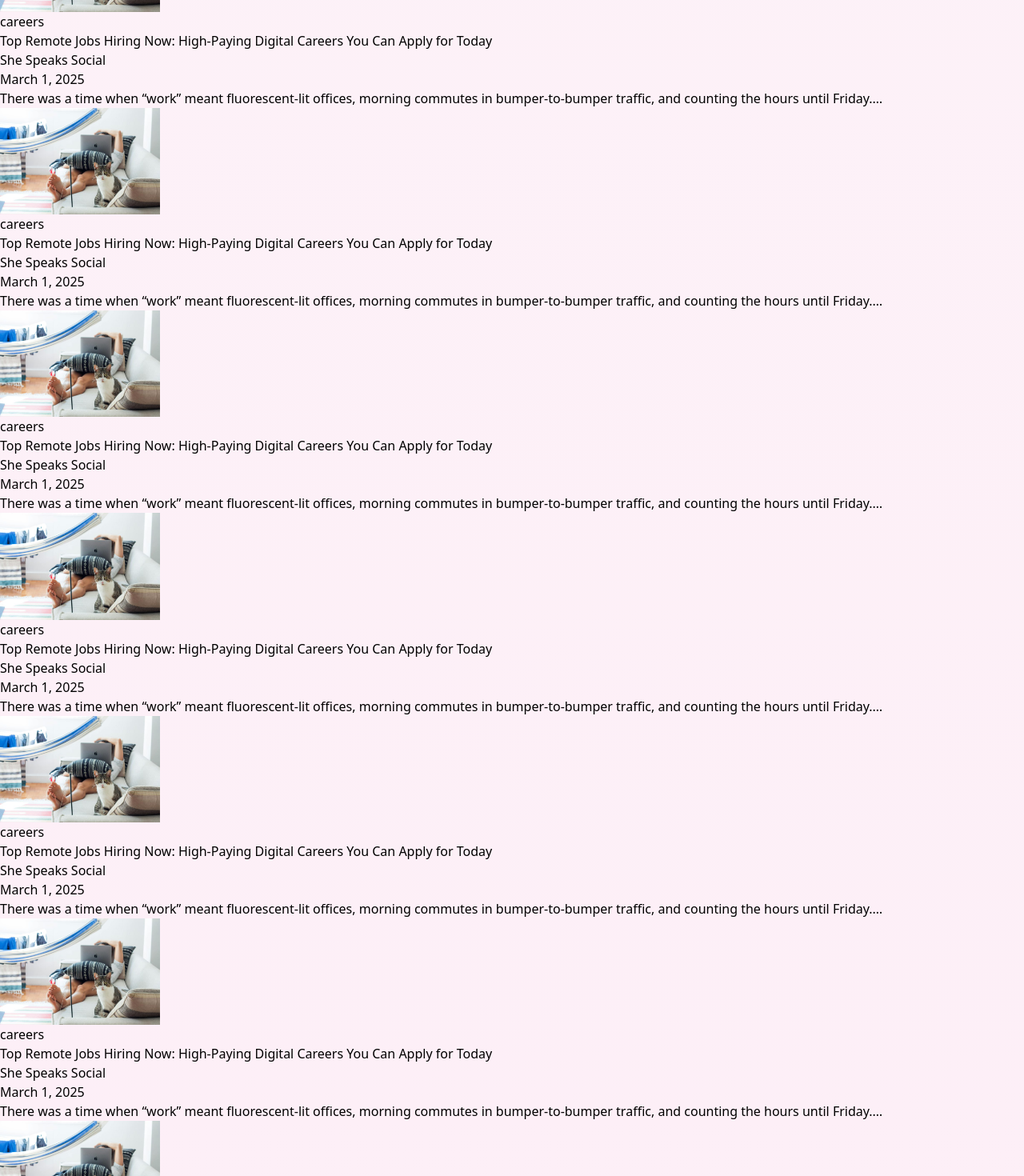
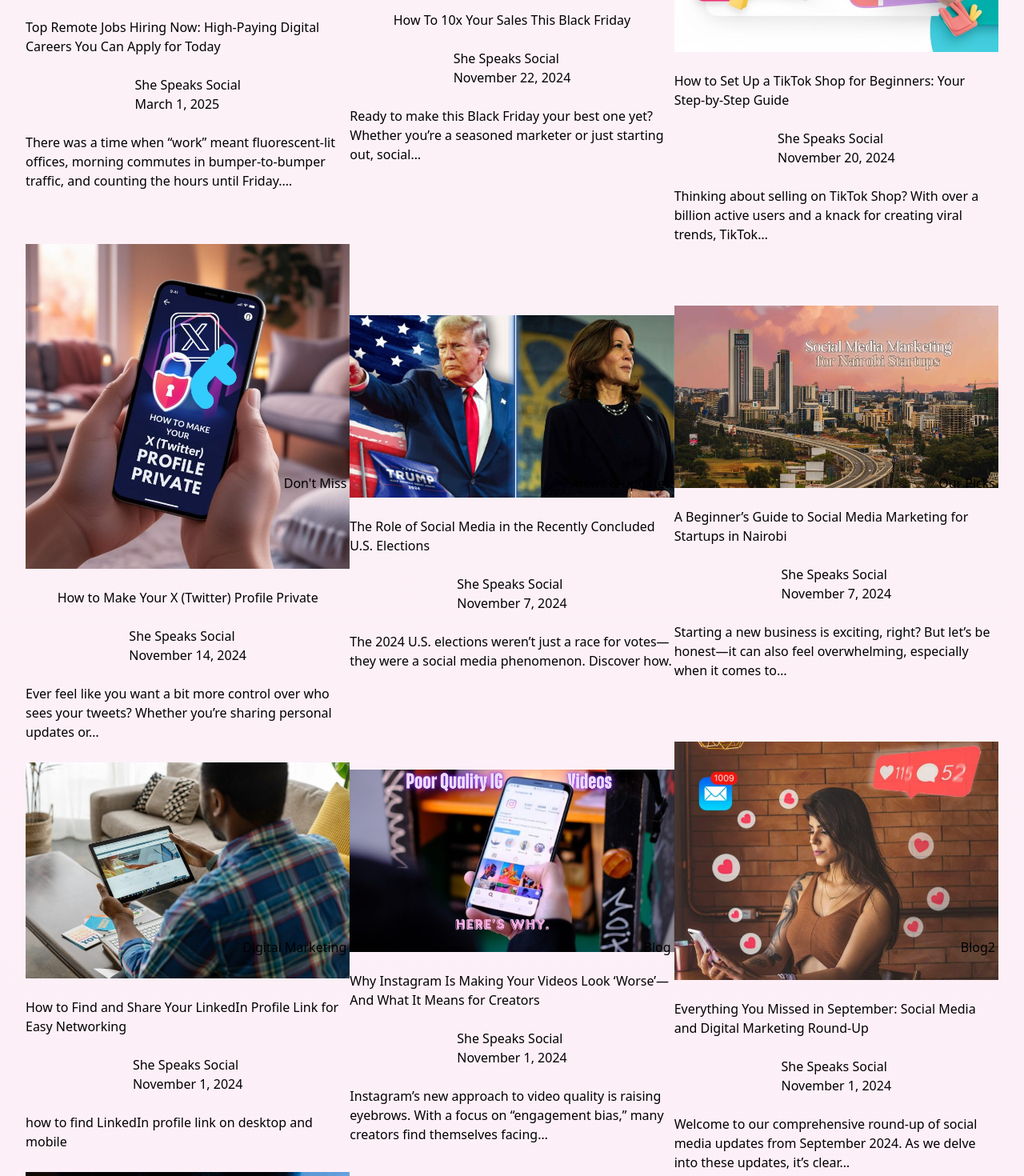
Before and after one commit to MatthewsRicky/shespeaksocial, a Next.js app: page /blog in a window 1280 px wide. Shown: the part 500-1970 px from the top of the page at 80% size. Built offline with nearby package versions, Linux system fonts and the light colour scheme.

Commit message:
styling the blog

```diff
--- a/components/Blog.tsx
+++ b/components/Blog.tsx
@@ -13,71 +13,87 @@ const Blog = () => {
 			date: "March 1, 2025",
 			author: "She Speaks Social",
 		},{
-			imageUrl: "/career.jpg",
-			imageAlt: "Career",
-			imageTitle: "careers",
-			title: "Top Remote Jobs Hiring Now: High-Paying Digital Careers You Can Apply for Today",
-			article: "There was a time when “work” meant fluorescent-lit offices, morning commutes in bumper-to-bumper traffic, and counting the hours until Friday.…",
-			date: "March 1, 2025",
+			imageUrl: "/blackfriday.jpg",
+			imageAlt: "Black Friday",
+			imageTitle: "Hot",
+			title: "How To 10x Your Sales This Black Friday",
+			article: "Ready to make this Black Friday your best one yet? Whether you’re a seasoned marketer or just starting out, social…",
+			date: "November 22, 2024",
 			author: "She Speaks Social",
 		},{
-			imageUrl: "/career.jpg",
-			imageAlt: "Career",
-			imageTitle: "careers",
-			title: "Top Remote Jobs Hiring Now: High-Paying Digital Careers You Can Apply for Today",
-			article: "There was a time when “work” meant fluorescent-lit offices, morning commutes in bumper-to-bumper traffic, and counting the hours until Friday.…",
-			date: "March 1, 2025",
+			imageUrl: "/how-to-tips.png",
+			imageAlt: "How To Tips",
+			imageTitle: "How-To-Tips",
+			title: "How to Set Up a TikTok Shop for Beginners: Your Step-by-Step Guide",
+			article: "Thinking about selling on TikTok Shop? With over a billion active users and a knack for creating viral trends, TikTok…",
+			date: "November 20, 2024",
 			author: "She Speaks Social",
 		},{
-			imageUrl: "/career.jpg",
-			imageAlt: "Career",
-			imageTitle: "careers",
-			title: "Top Remote Jobs Hiring Now: High-Paying Digital Careers You Can Apply for Today",
-			article: "There was a time when “work” meant fluorescent-lit offices, morning commutes in bumper-to-bumper traffic, and counting the hours until Friday.…",
-			date: "March 1, 2025",
+			imageUrl: "/dontmiss.jpg",
+			imageAlt: "Don't Miss",
+			imageTitle: "Don't Miss",
+			title: "How to Make Your X (Twitter) Profile Private",
+			article: "Ever feel like you want a bit more control over who sees your tweets? Whether you’re sharing personal updates or…",
+			date: "November 14, 2024",
 			author: "She Speaks Social",
 		},{
-			imageUrl: "/career.jpg",
-			imageAlt: "Career",
-			imageTitle: "careers",
-			title: "Top Remote Jobs Hiring Now: High-Paying Digital Careers You Can Apply for Today",
-			article: "There was a time when “work” meant fluorescent-lit offices, morning commutes in bumper-to-bumper traffic, and counting the hours until Friday.…",
-			date: "March 1, 2025",
+			imageUrl: "/news-and-socialmedia.jpg",
+			imageAlt: "News and Updates",
+			imageTitle: "news & updates",
+			title: "The Role of Social Media in the Recently Concluded U.S. Elections",
+			article: "The 2024 U.S. elections weren’t just a race for votes—they were a social media phenomenon. Discover how.",
+			date: "November 7, 2024",
 			author: "She Speaks Social",
 		},{
-			imageUrl: "/career.jpg",
-			imageAlt: "Career",
-			imageTitle: "careers",
-			title: "Top Remote Jobs Hiring Now: High-Paying Digital Careers You Can Apply for Today",
-			article: "There was a time when “work” meant fluorescent-lit offices, morning commutes in bumper-to-bumper traffic, and counting the hours until Friday.…",
-			date: "March 1, 2025",
+			imageUrl: "/our-picks.jpg",
+			imageAlt: "Our Picks",
+			imageTitle: "Our Picks",
+			title: "A Beginner’s Guide to Social Media Marketing for Startups in Nairobi",
+			article: "Starting a new business is exciting, right? But let’s be honest—it can also feel overwhelming, especially when it comes to…",
+			date: "November 7, 2024",
 			author: "She Speaks Social",
 		},{
-			imageUrl: "/career.jpg",
-			imageAlt: "Career",
-			imageTitle: "careers",
-			title: "Top Remote Jobs Hiring Now: High-Paying Digital Careers You Can Apply for Today",
-			article: "There was a time when “work” meant fluorescent-lit offices, morning commutes in bumper-to-bumper traffic, and counting the hours until Friday.…",
-			date: "March 1, 2025",
+			imageUrl: "/digital-marketing.jpg",
+			imageAlt: "Digital Marketing",
+			imageTitle: "Digital Marketing",
+			title: "How to Find and Share Your LinkedIn Profile Link for Easy Networking",
+			article: "how to find LinkedIn profile link on desktop and mobile",
+			date: "November 1, 2024",
 			author: "She Speaks Social",
 		},{
-			imageUrl: "/career.jpg",
-			imageAlt: "Career",
-			imageTitle: "careers",
-			title: "Top Remote Jobs Hiring Now: High-Paying Digital Careers You Can Apply for Today",
-			article: "There was a time when “work” meant fluorescent-lit offices, morning commutes in bumper-to-bumper traffic, and counting the hours until Friday.…",
-			date: "March 1, 2025",
+			imageUrl: "/blog.jpg",
+			imageAlt: "Blog",
+			imageTitle: "Blog",
+			title: "Why Instagram Is Making Your Videos Look ‘Worse’—And What It Means for Creators",
+			article: "Instagram’s new approach to video quality is raising eyebrows. With a focus on “engagement bias,” many creators find themselves facing…",
+			date: "November 1, 2024",
+			author: "She Speaks Social",
+		},{
+			imageUrl: "/blog2.jpg",
+			imageAlt: "Blog2",
+			imageTitle: "Blog2",
+			title: "Everything You Missed in September: Social Media and Digital Marketing Round-Up",
+			article: "Welcome to our comprehensive round-up of social media updates from September 2024. As we delve into these updates, it’s clear…",
+			date: "November 1, 2024",
+			author: "She Speaks Social",
+		},{
+			imageUrl: "/blog3.jpg",
+			imageAlt: "Blog3",
+			imageTitle: "Blog3",
+			title: "The Ultimate Guide to Freelancing Success: Essential Strategies for Independent Professionals",
+			article: "how to find LinkedIn profile link on desktop and mobile",
+			date: "October 29, 2024",
 			author: "She Speaks Social",
 		},
 	]
 
 	return (
-		<div>
+		<main className="grid grid-cols-3 p-8">
 			{posts.map((post) => (
-				<div key={post.title}>
+				<section key={post.title} className="relative flex flex-col items-center gap-6 justify-center">
 					<div className="">
-						<Image src={post.imageUrl} alt={post.imageAlt} width={200} height={200} className="relative" />
-						<span>{post.imageTitle}</span>
+						<Image src={post.imageUrl} alt={post.imageAlt} width={500} height={500} className="w-full" />
+						<span className="absolute right-1 bottom-[50%] text-slate-850  z-100">{post.imageTitle}</span>
 					</div>
 					<h1>{post.title}</h1>
 					<div className="">
@@ -85,9 +101,9 @@ const Blog = () => {
 						<h4>{post.date}</h4>
 					</div>
 					<p className="">{post.article}</p>
-				</div>
+				</section>
 			))}
-		</div>
+		</main>
 	)
 }
 export default Blog
```
